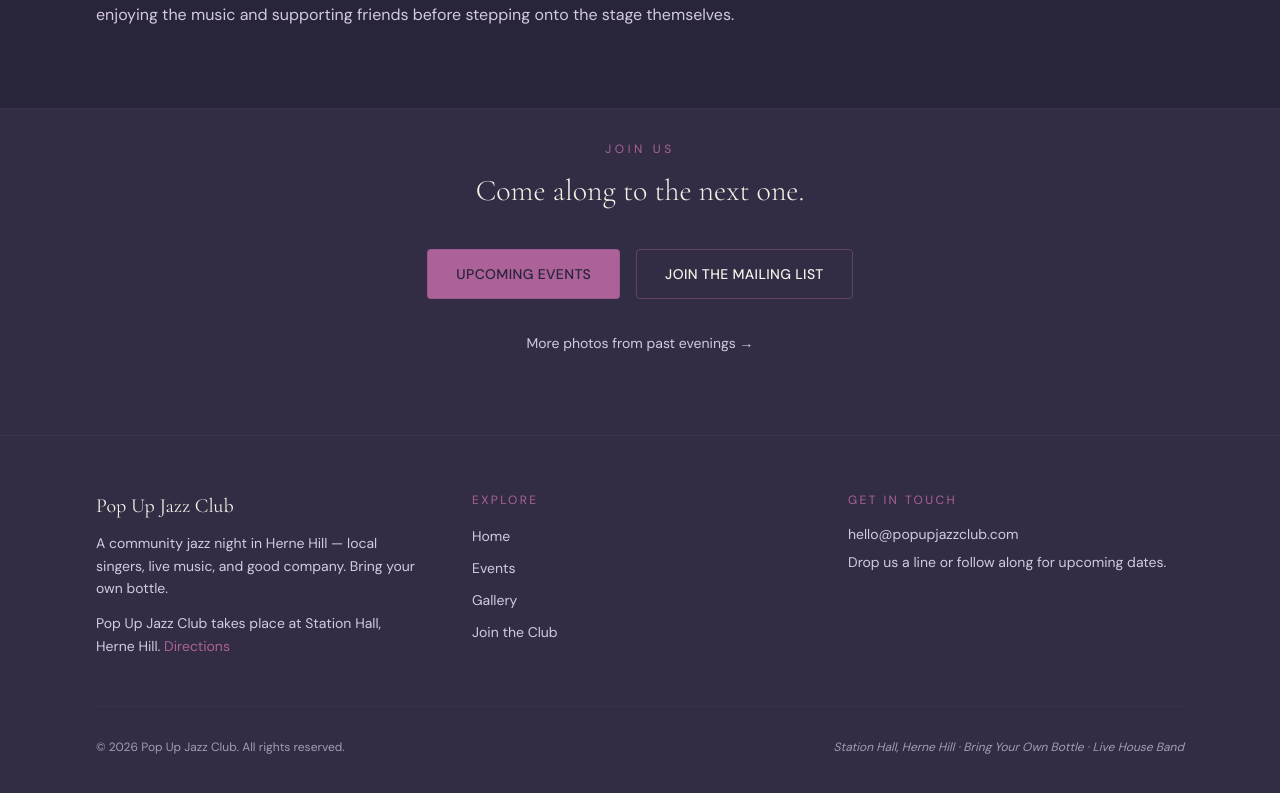
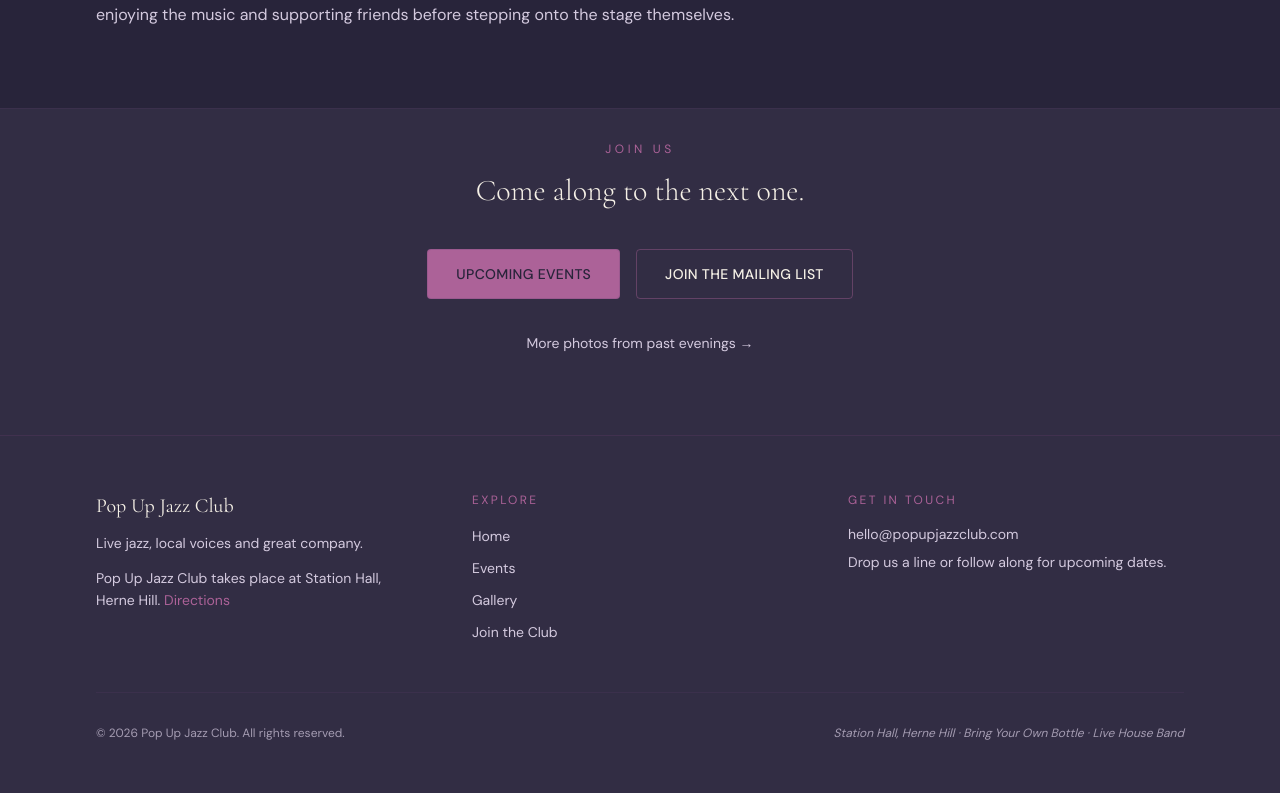
Before and after one commit to HelenStaniland/popupjazzclub, a Next.js app: page / in a window 1280 px wide. Shown: the part 4786-5579 px from the top of the page. Built offline with nearby package versions, Linux system fonts and the light colour scheme.

Commit message:
Finalise site copy and content

```diff
--- a/components/Footer.tsx
+++ b/components/Footer.tsx
@@ -10,8 +10,7 @@ export default function Footer() {
           <div>
             <p className="font-serif text-xl text-cream">Pop Up Jazz Club</p>
             <p className="mt-3 max-w-xs text-sm leading-relaxed text-cream-muted">
-              A community jazz night in Herne Hill — local singers, live music,
-              and good company. Bring your own bottle.
+              Live jazz, local voices and great company.
             </p>
             <p className="mt-3 max-w-xs text-sm leading-relaxed text-cream-muted">
               Pop Up Jazz Club takes place at {popUpJazzClubVenue.title}.{" "}
```
